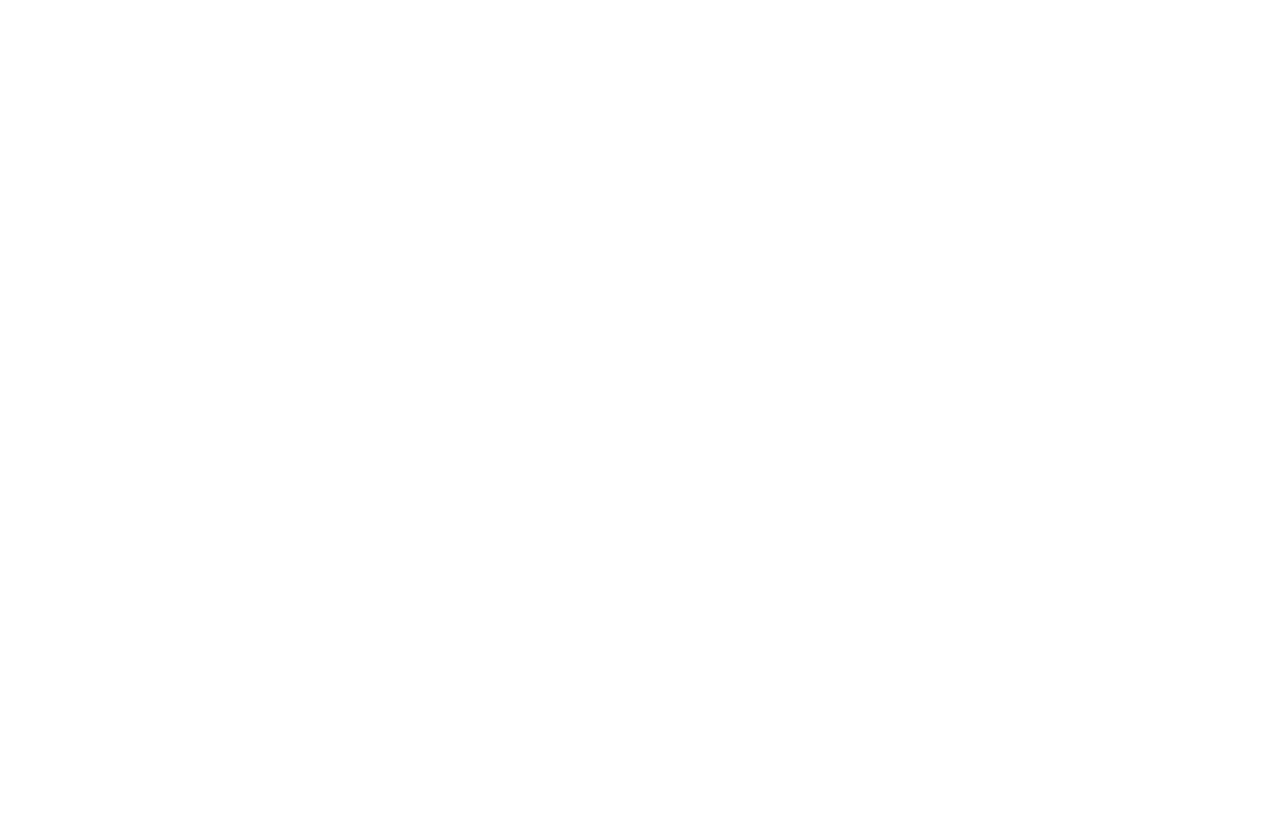
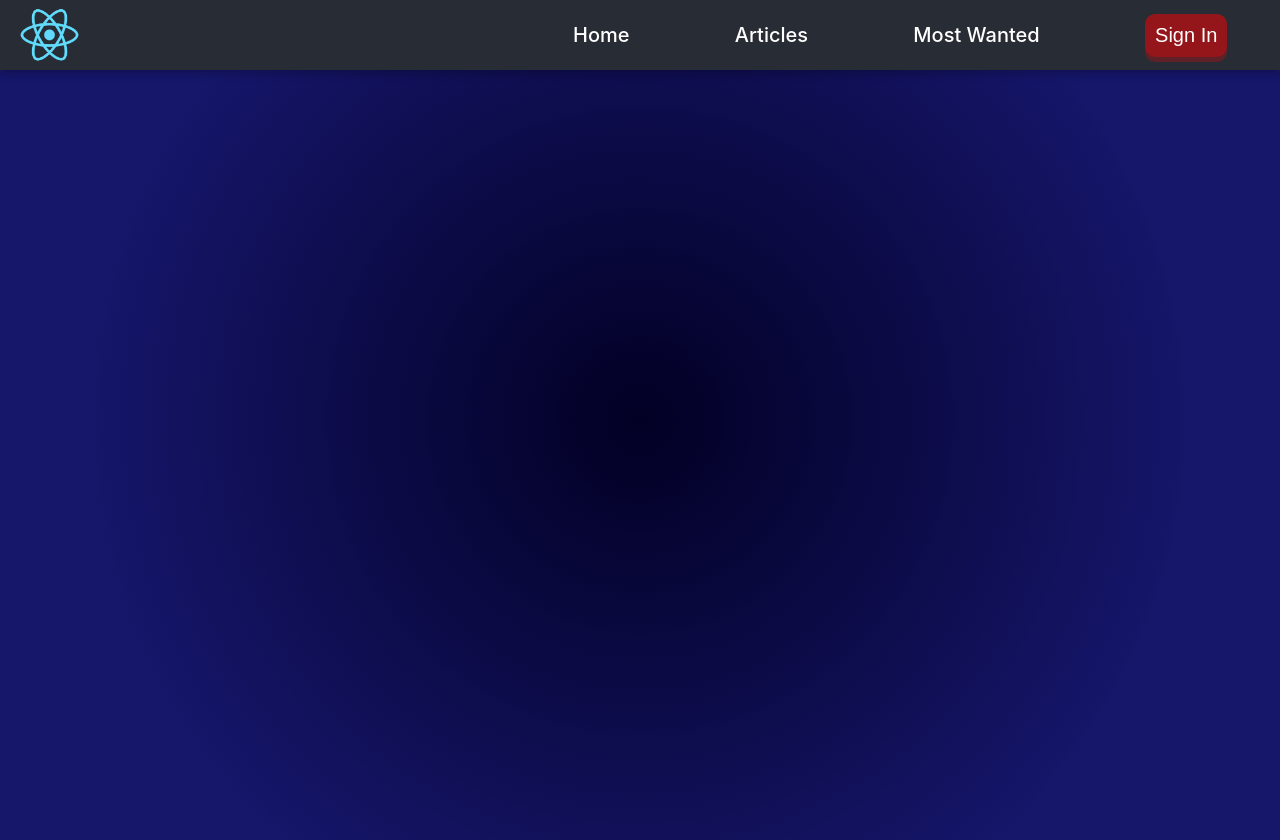
Before and after one commit to Kobie127/Secret-Santa-Webapp, a React (Create React App) app in the folder secret_santa2022/: page /home in a window 1280 px wide. Before the commit the page ends 800 px from the top, so only its background shows below. Built offline with nearby package versions, Linux system fonts and the light colour scheme.

Commit message:
more code

```diff
--- a/secret_santa2022/package.json
+++ b/secret_santa2022/package.json
@@ -6,6 +6,7 @@
     "@emotion/react": "^11.10.5",
     "@emotion/styled": "^11.10.5",
     "@mui/icons-material": "^5.10.15",
+    "@mui/lab": "^5.0.0-alpha.109",
     "@mui/material": "^5.10.15",
     "@testing-library/jest-dom": "^5.16.5",
     "@testing-library/react": "^13.4.0",
--- a/secret_santa2022/src/App.css
+++ b/secret_santa2022/src/App.css
@@ -7,7 +7,6 @@ body {
 .App {
   height: 100vh;
   width: 100vw;
-  background-color: #fff;
 }
 
 .App .Content {
--- a/secret_santa2022/src/App.js
+++ b/secret_santa2022/src/App.js
@@ -1,4 +1,5 @@
 import Homepage from "../src/pages/homepage.page"
+import Opening from "./pages/opening.page";
 import {BrowserRouter, Switch, Route} from 'react-router-dom';
 
 function App() {
@@ -7,7 +8,9 @@ function App() {
     <div className="App">
       <BrowserRouter>
         <Switch>
-          <Route exact path='/' component={Homepage}/>
+          <Route exact path='/' component={Opening}/>
+          <Route exact path='/home' component={Homepage}/>
+
         </Switch>
       </BrowserRouter>
 
--- a/secret_santa2022/src/components/common/header.component.jsx
+++ b/secret_santa2022/src/components/common/header.component.jsx
@@ -4,35 +4,33 @@ import { CSSTransition } from "react-transition-group";
 import ExpandMoreIcon from '@mui/icons-material/ExpandMore';
 import '../common/styles/header.styles.css';
 
-const Header = () => {
-
-    const [isNavVisible, setNavVisisbility] = useState(false);
+export default function Header() {
+  const [isNavVisible, setNavVisibility] = useState(false);
   const [isSmallScreen, setIsSmallScreen] = useState(false);
 
   useEffect(() => {
     const mediaQuery = window.matchMedia("(max-width: 700px)");
-        mediaQuery.addListener(handleMediaQueryChange)
-        handleMediaQueryChange(mediaQuery)
+    mediaQuery.addListener(handleMediaQueryChange);
+    handleMediaQueryChange(mediaQuery);
 
     return () => {
-            mediaQuery.removeListener(handleMediaQueryChange)
+      mediaQuery.removeListener(handleMediaQueryChange);
     };
-
   }, []);
 
-    const handleMediaQueryChange = (mediaQuery) => {
+  const handleMediaQueryChange = mediaQuery => {
     if (mediaQuery.matches) {
       setIsSmallScreen(true);
     } else {
       setIsSmallScreen(false);
     }
-    }
+  };
 
   const toggleNav = () => {
-        setNavVisisbility(!isNavVisible);
-    }
+    setNavVisibility(!isNavVisible);
+  };
 
-    return(
+  return (
     <header className="header">
     <img src={require("../../assets/images/logo.png")} className="Logo" alt="logo" />
    <CSSTransition
@@ -62,7 +60,5 @@ const Header = () => {
        <ExpandMoreIcon/>
    </button>
 </header>
-    )
+  );
 }
-
-export default Header;
--- a/secret_santa2022/src/components/homepage/landing-page.jsx
+++ b/secret_santa2022/src/components/homepage/landing-page.jsx
@@ -1,10 +1,13 @@
 import React from "react"
+import Box from '@mui/material/Box';
+import Container from '@mui/material/Container';
+import CssBaseline from '@mui/material/CssBaseline';
+
 
 const LandingPage = () => {
     return (
-        <div>
-
-        </div>
+        <Container maxWidth="sm">
+        </Container>
     )
 }
 
--- a/secret_santa2022/src/pages/homepage.page.jsx
+++ b/secret_santa2022/src/pages/homepage.page.jsx
@@ -1,11 +1,14 @@
-import React from "react"
-import Header from "../components/common/header.component"
+import React from "react";
+import Header from "../components/common/header.component";
+import LandingPage from "../components/homepage/landing-page";
+import "./styles/homepage.styles.css";
 
 
 const Homepage = () => {
     return (
-        <div>
-            <Header></Header>
+        <div className="homepage">
+            <Header/>
+            <LandingPage/>
         </div>
     )
 }
--- /dev/null
+++ b/secret_santa2022/src/pages/opening.page.jsx
@@ -0,0 +1,45 @@
+import React, {useState, useEffect} from "react"
+import {Link} from 'react-router-dom'
+import CssBaseline from '@mui/material/CssBaseline';
+import LoadingButton from '@mui/lab/LoadingButton';
+import { Container } from "@mui/material";
+
+import "./styles/opening.styles.css"
+
+const Opening = () => {
+
+    const [isLoading, setIsLoadingDone] = useState(true);
+
+    useEffect(() => {
+        setTimeout(() => setIsLoadingDone(false), 71000)
+    }, []);
+
+    const handleClick = () => {
+        console.log('Nothing yet')
+    }
+
+    return(
+            <div className="opening" >
+                    <div className="video-container">
+                        <div className="video">
+                            <iframe width="1280" height="720" src="https://www.youtube.com/embed/w4vRJxZ4TZU?autoplay=1" title="Expose the truth" frameborder="0" allow="accelerometer;  clipboard-write; encrypted-media; gyroscope; picture-in-picture" ></iframe>
+                        </div>
+                    </div>
+                    <Link to='/home'>
+                        <LoadingButton
+                            className="load-button"
+                            size="large"
+                            onClick={handleClick}
+                            loading={isLoading}
+                            loadingPosition="end"
+                            variant="contained"
+                        >
+                            Continue to witness the truth...
+                        </LoadingButton>
+                    </Link>
+            </div>
+
+    )
+}
+
+export default Opening
--- /dev/null
+++ b/secret_santa2022/src/pages/styles/homepage.styles.css
@@ -0,0 +1,7 @@
+.homepage {
+    background: radial-gradient(circle, rgba(2,0,36,1) 0%, rgba(22,22,107,1) 73%);    display: flex;
+    flex-direction: column;
+    align-items: center;
+    padding: 20px 80px;
+    height: 100vh;
+}
--- /dev/null
+++ b/secret_santa2022/src/pages/styles/opening.styles.css
@@ -0,0 +1,38 @@
+.opening{
+    background: black;
+    flex-direction: column;
+    align-items: center;
+    padding: 20px 80px;
+    height: 100vh;
+
+}
+
+.video-container {
+    position: relative;
+    width: 100%;
+    overflow: hidden;
+    padding-top: 56.25%; /* 16:9 Aspect Ratio */
+    display: flex;
+    align-items: center;
+    justify-content: center;
+}
+
+.video{
+    display: flex;
+    align-items: center;
+    justify-content: center;
+    position: absolute;
+    top: 0;
+    left: 0;
+    bottom: 0;
+    right: 0;
+    width: 100%;
+    height: 100%;
+    border: none;
+}
+
+a {
+    display: flex;
+    align-items: center;
+    justify-content: center;
+}
```
Also changed, not shown: 1 other file (tests, documents, lock files or other folders). Lines whose indentation alone changed are shown as unchanged.
